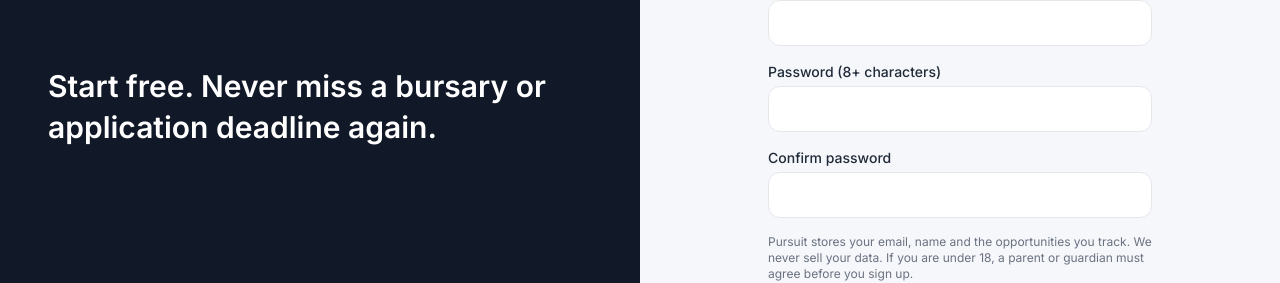
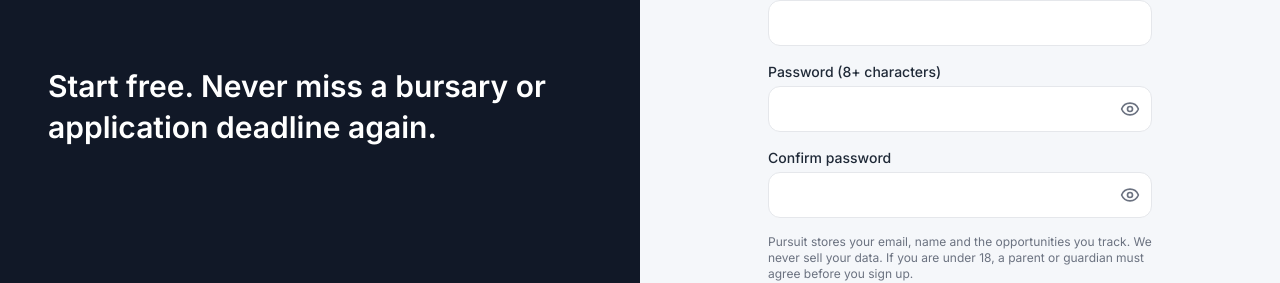
Before and after one commit to thatomakhusha/pursuit, a Next.js app: page /signup in a window 1280 px wide. Shown: the part 300-583 px from the top of the page. Built offline with nearby package versions, Linux system fonts and the light colour scheme.

Commit message:
Add password visibility toggles

```diff
--- a/src/components/auth/LoginForm.tsx
+++ b/src/components/auth/LoginForm.tsx
@@ -1,28 +1,68 @@
+"use client"
+
 import { login } from "@/app/(auth)/actions";
 import Link from "next/link";
+import { Eye, EyeOff } from "lucide-react";
+import { useState } from "react";
 
 export default function LoginForm({ error }: { error?: string }){
+    const [showPassword, setShowPassword] = useState(false);
+
     return(
         <div>
             <h1 className="text-3xl font-bold">
                 Welcome back
             </h1>
+
             <p className="text-text-secondary mt-1">
                 Sign in to your Pursuit account
             </p>
-            {error && <p role="alert" className="mt-4 rounded-lg bg-red-50 p-3 text-sm text-red-700">{error}</p>}
+
+            {error && (
+                <p role="alert" className="mt-4 rounded-lg bg-red-50 p-3 text-sm text-red-700">
+                    {error}
+                </p>
+            )}
+
             <form action={login} className="mt-6 space-y-4">
                 <label className="block text-sm font-medium">
                     Email address
                     <input name="email" type="email" required autoComplete="email" className="focus:border-primary-dark focus:outline-none mt-1 w-full rounded-xl border border-gray-200 bg-surface p-3 text-base"/>
                 </label>
+
                 <label className="block text-sm font-medium">
                     Password
-                    <input name="password" type="password" required autoComplete="current-password" className="focus:border-primary-dark focus:outline-none mt-1 w-full rounded-xl border border-gray-200 bg-surface p-3 text-base"/>
+                    <span className="relative mt-1 block">
+                        <input
+                            name="password"
+                            type={showPassword ? "text" : "password"}
+                            required
+                            autoComplete="current-password"
+                            className="focus:border-primary-dark focus:outline-none w-full rounded-xl border border-gray-200 bg-surface p-3 pr-12 text-base"
+                        />
+
+                        <button
+                            type="button"
+                            onClick={() => setShowPassword((visible) => !visible)}
+                            aria-label={showPassword ? "Hide password" : "Show password"}
+                            aria-pressed={showPassword}
+                            className="absolute inset-y-0 right-3 flex items-center text-text-secondary hover:text-primary-dark"
+                        >
+                            {showPassword ? (
+                                <EyeOff size={20} />
+                            ) : (
+                                <Eye size={20} />
+                            )}
+                        </button>
+                    </span>
                 </label>
 
-                <button type="submit" className="mt-2 w-full rounded-xl bg-primary-dark p-3 font-semibold text-white">Sign in</button>
+                <button type="submit" className="mt-2 w-full rounded-xl bg-primary-dark p-3 font-semibold text-white">
+                    Sign in
+                </button>
+
             </form>
+
             <p className="mt-6 text-center text-sm text-text-secondary">
                 Don&apos;t have an account?{" "}
                 <Link href="/signup" className="font-semibold text-primary-dark">Sign up free</Link>
--- a/src/components/auth/SignupForm.tsx
+++ b/src/components/auth/SignupForm.tsx
@@ -1,45 +1,128 @@
+
+"use client";
+
 import { signup } from "@/app/(auth)/actions";
 import Link from "next/link";
+import { Eye, EyeOff } from "lucide-react";
+import { useState } from "react";
 
-export default function SignupForm({ error }: { error?: string }){
-    return(
+export default function SignupForm({ error }: { error?: string }) {
+    const [showPassword, setShowPassword] = useState(false);
+    const [showConfirmPassword, setShowConfirmPassword] = useState(false);
+
+    return (
         <div>
             <h1 className="text-3xl font-bold">
                 Create your account
             </h1>
+
             <p className="text-text-secondary mt-1">
                 Start tracking every opportunity in one place
             </p>
-            {error && <p role="alert" className="mt-4 rounded-lg bg-red-50 p-3 text-sm text-red-700">{error}</p>}
+
+            {error && (
+                <p role="alert" className="mt-4 rounded-lg bg-red-50 p-3 text-sm text-red-700">
+                    {error}
+                </p>
+            )}
+
             <form action={signup} className="mt-6 space-y-4">
                 <label className="block text-sm font-medium">
                     Name
-                    <input name="name" type="text" required autoComplete="name" className="focus:border-primary-dark focus:outline-none mt-1 w-full rounded-xl border border-gray-200 bg-surface p-3 text-base"/>
+                    <input
+                        name="name"
+                        type="text"
+                        required
+                        autoComplete="name"
+                        className="focus:border-primary-dark focus:outline-none mt-1 w-full rounded-xl border border-gray-200 bg-surface p-3 text-base"
+                    />
                 </label>
+
                 <label className="block text-sm font-medium">
                     Email address
-                    <input name="email" type="email" required autoComplete="email" className="focus:border-primary-dark focus:outline-none mt-1 w-full rounded-xl border border-gray-200 bg-surface p-3 text-base"/>
+                    <input
+                        name="email"
+                        type="email"
+                        required
+                        autoComplete="email"
+                        className="focus:border-primary-dark focus:outline-none mt-1 w-full rounded-xl border border-gray-200 bg-surface p-3 text-base"
+                    />
                 </label>
+
                 <label className="block text-sm font-medium">
                     Password (8+ characters)
-                    <input name="password" type="password" required autoComplete="new-password" minLength={8} className="focus:border-primary-dark focus:outline-none mt-1 w-full rounded-xl border border-gray-200 bg-surface p-3 text-base"/>
+                    <span className="relative mt-1 block">
+                        <input
+                            name="password"
+                            type={showPassword ? "text" : "password"}
+                            required
+                            autoComplete="new-password"
+                            minLength={8}
+                            className="focus:border-primary-dark focus:outline-none w-full rounded-xl border border-gray-200 bg-surface p-3 pr-12 text-base"
+                        />
+
+                        <button
+                            type="button"
+                            onClick={() => setShowPassword((visible) => !visible)}
+                            aria-label={showPassword ? "Hide password" : "Show password"}
+                            aria-pressed={showPassword}
+                            className="absolute inset-y-0 right-3 flex items-center text-text-secondary hover:text-primary-dark"
+                        >
+                            {showPassword ? (
+                                <EyeOff size={20} />
+                            ) : (
+                                <Eye size={20} />
+                            )}
+                        </button>
+                    </span>
                 </label>
+
                 <label className="block text-sm font-medium">
                     Confirm password
-                    <input name="confirmPassword" type="password" required autoComplete="new-password" minLength={8} className="focus:border-primary-dark focus:outline-none mt-1 w-full rounded-xl border border-gray-200 bg-surface p-3 text-base"/>
+                    <span className="relative mt-1 block">
+                        <input
+                            name="confirmPassword"
+                            type={showConfirmPassword ? "text" : "password"}
+                            required
+                            autoComplete="new-password"
+                            minLength={8}
+                            className="focus:border-primary-dark focus:outline-none w-full rounded-xl border border-gray-200 bg-surface p-3 pr-12 text-base"
+                        />
+
+                        <button
+                            type="button"
+                            onClick={() => setShowConfirmPassword((visible) => !visible)}
+                            aria-label={showConfirmPassword ? "Hide confirmation password" : "Show confirmation password"}
+                            aria-pressed={showConfirmPassword}
+                            className="absolute inset-y-0 right-3 flex items-center text-text-secondary hover:text-primary-dark"
+                        >
+                            {showConfirmPassword ? (
+                                <EyeOff size={20} />
+                            ) : (
+                                <Eye size={20} />
+                            )}
+                        </button>
+                    </span>
                 </label>
+
                 <p className="text-xs text-text-secondary">
                     Pursuit stores your email, name and the opportunities you track. We never sell your data. If you are under 18, a parent or guardian must agree before you sign up.
                 </p>
-                <button type="submit" className="mt-2 w-full rounded-xl bg-primary-dark p-3 font-semibold text-white">
+
+                <button
+                    type="submit"
+                    className="mt-2 w-full rounded-xl bg-primary-dark p-3 font-semibold text-white"
+                >
                     Create account
                 </button>
             </form>
+
             <p className="mt-6 text-center text-sm text-text-secondary">
                 Already have an account?{" "}
-                <Link href="/login" className="font-semibold text-primary-dark">Sign in</Link>
+                <Link href="/login" className="font-semibold text-primary-dark">
+                    Sign in
+                </Link>
             </p>
-
         </div>
     );
 }
--- a/src/components/settings/AccountSettings.tsx
+++ b/src/components/settings/AccountSettings.tsx
@@ -2,6 +2,7 @@
 "use client";
 
 import { useState } from "react";
+import { Eye, EyeOff } from "lucide-react";
 
 type AccountSettingsProps = {
     email: string;
@@ -22,6 +23,8 @@ export default function AccountSettings({
     downloadData,
     passwordMessage,
 }: AccountSettingsProps) {
+    const [showPassword, setShowPassword] = useState(false);
+    const [showConfirmPassword, setShowConfirmPassword] = useState(false);
     const [downloadMessage, setDownloadMessage] = useState("");
     const [isDownloading, setIsDownloading] = useState(false);
 
@@ -48,8 +51,9 @@ export default function AccountSettings({
             link.href = url;
             link.download = result.data.filename;
             link.click();
+            link.remove();
 
-            URL.revokeObjectURL(url);
+            setTimeout(() => URL.revokeObjectURL(url), 1000);
         } catch {
             setDownloadMessage("We couldn't download your data. Try again.");
         } finally {
@@ -98,16 +102,28 @@ export default function AccountSettings({
                         >
                             New password
                         </label>
+                        <span className="relative mt-1 block">
                             <input
                                 id="new_password"
                                 name="new_password"
-                            type="password"
+                                type={showPassword ? "text" : "password"}
                                 required
                                 minLength={8}
                                 autoComplete="new-password"
-                            className="w-full rounded-xl border border-gray-300 px-4 py-3 outline-none focus:border-blue-500 focus:ring-2 focus:ring-blue-100"
+                                className="w-full rounded-xl border border-gray-300 px-4 py-3 pr-12 outline-none focus:border-blue-500 focus:ring-2 focus:ring-blue-100"
                                 placeholder="At least 8 characters"
                             />
+
+                            <button
+                                type="button"
+                                onClick={() => setShowPassword((visible) => !visible)}
+                                aria-label={showPassword ? "Hide password" : "Show password"}
+                                aria-pressed={showPassword}
+                                className="absolute inset-y-0 right-3 flex items-center text-gray-500 hover:text-gray-900"
+                            >
+                                {showPassword ? <EyeOff size={20} /> : <Eye size={20} />}
+                            </button>
+                        </span>
                     </div>
 
                     <div>
@@ -117,16 +133,28 @@ export default function AccountSettings({
                         >
                             Confirm new password
                         </label>
+                        <span className="relative mt-1 block">
                             <input
                                 id="confirm_password"
                                 name="confirm_password"
-                            type="password"
+                                type={showConfirmPassword ? "text" : "password"}
                                 required
                                 minLength={8}
                                 autoComplete="new-password"
-                            className="w-full rounded-xl border border-gray-300 px-4 py-3 outline-none focus:border-blue-500 focus:ring-2 focus:ring-blue-100"
+                                className="w-full rounded-xl border border-gray-300 px-4 py-3 pr-12 outline-none focus:border-blue-500 focus:ring-2 focus:ring-blue-100"
                                 placeholder="Enter the password again"
                             />
+
+                            <button
+                                type="button"
+                                onClick={() => setShowConfirmPassword((visible) => !visible)}
+                                aria-label={showConfirmPassword ? "Hide confirmation password" : "Show confirmation password"}
+                                aria-pressed={showConfirmPassword}
+                                className="absolute inset-y-0 right-3 flex items-center text-gray-500 hover:text-gray-900"
+                            >
+                                {showConfirmPassword ? <EyeOff size={20} /> : <Eye size={20} />}
+                            </button>
+                        </span>
                     </div>
 
                     <button
```
Lines whose indentation alone changed are shown as unchanged.
